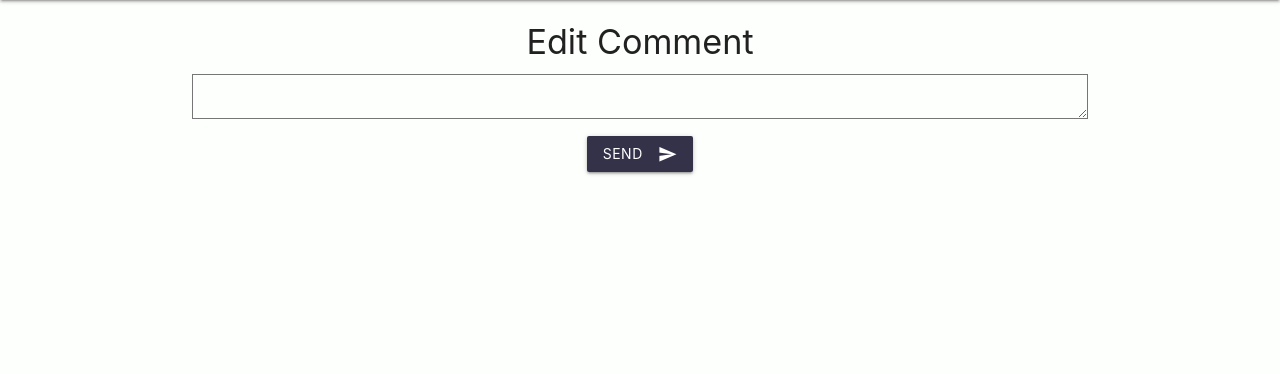
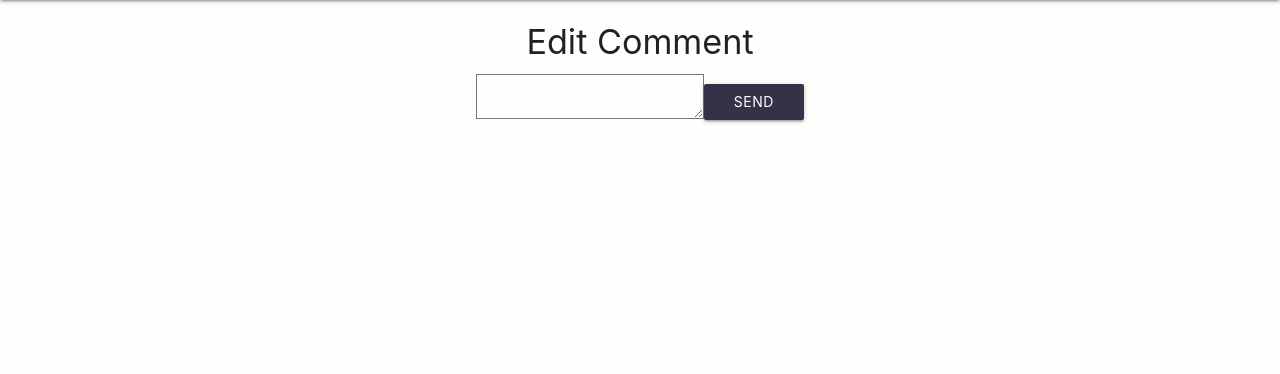
Before and after one commit to kiaragil/unitea, a Django app: template study_site/templates/editMainComment.html in a window 1280 px wide. Shown: the part 64-438 px from the top of the page. Run offline with Django 3.2, Linux system fonts and the light colour scheme; the template is opened without the code that fills it, so the values that code supplies are empty, except form fields; tables that the repository leaves empty hold one stand-in row (values such as "Sample post"); form fields are guessed from the names that the template uses.

Commit message:
text-comment

```diff
--- a/study_site/study_app/forms.py
+++ b/study_site/study_app/forms.py
@@ -144,6 +144,8 @@ class MainCommentForm(forms.ModelForm):
         widget=forms.Textarea(),
     )
     comment.widget.attrs.update({'class':'materialize-textarea'})
+    # comment.widget.attrs.update({'id':'text-comment'})
+
 
     class Meta:
         model = MainComment
--- a/study_site/study_app/static/css/style.css
+++ b/study_site/study_app/static/css/style.css
@@ -551,3 +551,7 @@ form input, button {
 .materialize-textarea{
   width: 400px !important;
 }
+
+#text-comment{
+  display: inline-flex;
+}
--- a/study_site/templates/editMainComment.html
+++ b/study_site/templates/editMainComment.html
@@ -1,12 +1,12 @@
 {% extends 'layouts/base.html' %} {% block content %}
-
+<div>
 <h4>Edit Comment</h4>
-<form method="POST" class="col s12" enctype="multipart/form-data" action="updatemaincomment">
+<form method="POST" class="col s12" enctype="multipart/form-data" action="updatemaincomment" id="text-comment">
     {% csrf_token %}
     {{ form.comment }}
     <button class="btn waves-effect waves-light" type="submit" name="action">Send
     <i class="material-icons right">send</i>
     </button>
 </form>
-
+</div>
 {% endblock %}
--- a/study_site/templates/mainPostPage.html
+++ b/study_site/templates/mainPostPage.html
@@ -30,10 +30,10 @@
             {% endfor %}
             <tr>
                 <td>
-                    <form method="POST" class="col s12" enctype="multipart/form-data" action="execcreatemaincomment">
+                    <form method="POST" class="col s12" enctype="multipart/form-data" action="execcreatemaincomment" id="text-comment">
                     {% csrf_token %}
                     {{ form.comment }}
-                    <button class="btn waves-effect waves-light" type="submit" name="action">Send
+                    <button class="btn waves-effect waves-light" type="submit" name="action" >Send
                     <i class="material-icons right">send</i>
                     </button>
                     </form>
```
